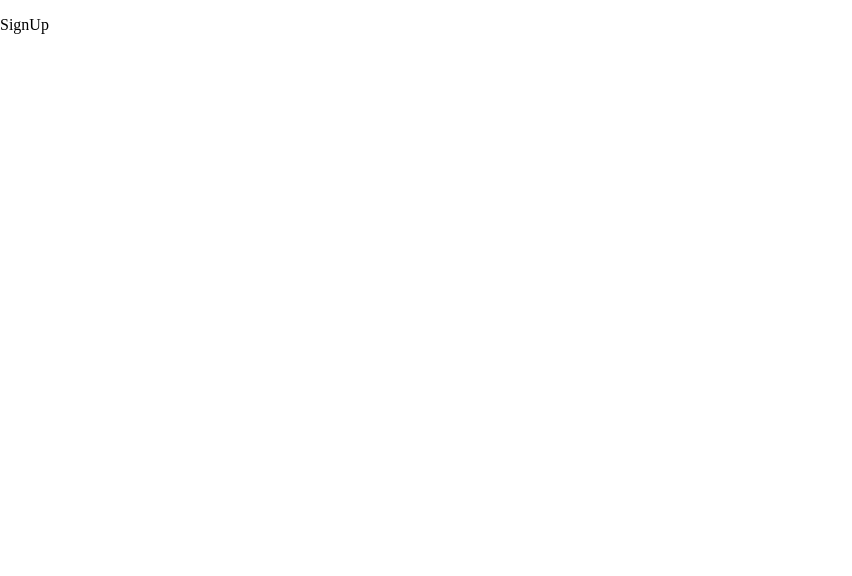
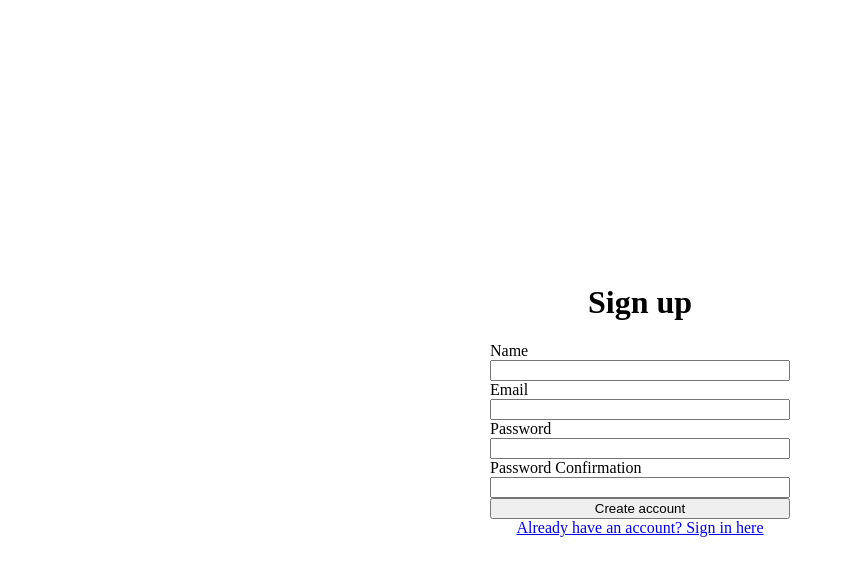
Before and after one commit to wolmeister/expenser, a React (Vite) app in the folder packages/web/: page /signup in a window 1280 px wide. Shown: the top 576 px of the page, without its empty margins (0-852 px from the left). Built offline with nearby package versions, Linux system fonts and the light colour scheme.

Commit message:
[WEB] Add signup page

```diff
--- a/packages/web/src/pages/Login/index.tsx
+++ b/packages/web/src/pages/Login/index.tsx
@@ -1,5 +1,6 @@
 import React from 'react';
 import { useForm } from 'react-hook-form';
+import { Link } from 'wouter';
 
 import { useAuth } from '../../hooks/useAuth';
 
@@ -72,6 +73,8 @@ export function Login() {
 
         <button type="submit">Log in</button>
       </form>
+
+      <Link href="/signup">Don&apos;t have an account yet? Sign up here</Link>
     </div>
   );
 }
--- a/packages/web/src/pages/SignUp/index.tsx
+++ b/packages/web/src/pages/SignUp/index.tsx
@@ -1,9 +1,122 @@
 import React from 'react';
+import { useForm } from 'react-hook-form';
+import { Link } from 'wouter';
+import { http } from '../../api/http';
+
+import { useAuth } from '../../hooks/useAuth';
+
+type SignUpFormData = {
+  name: string;
+  email: string;
+  password: string;
+  passwordConfirmation: string;
+};
 
 export function SignUp() {
+  const { signIn } = useAuth();
+  const { register, handleSubmit, errors, watch } = useForm<SignUpFormData>({
+    mode: 'onSubmit',
+    reValidateMode: 'onChange',
+  });
+  const onSubmit = handleSubmit(async data => {
+    try {
+      await http.post('/api/users', {
+        json: data,
+      });
+
+      try {
+        signIn(data);
+      } catch (err) {
+        alert('Invalid credentials');
+      }
+    } catch (err) {
+      alert('Email is not unique');
+    }
+  });
+
   return (
-    <div>
-      <p>SignUp</p>
+    <div
+      style={{
+        width: '100vw',
+        height: '100vh',
+        display: 'flex',
+        alignItems: 'center',
+        justifyContent: 'center',
+        flexDirection: 'column',
+      }}
+    >
+      <h1>Sign up</h1>
+      <form
+        onSubmit={onSubmit}
+        style={{ width: '300px', display: 'flex', flexDirection: 'column' }}
+      >
+        <label htmlFor="name">Name</label>
+        <input
+          type="text"
+          name="name"
+          id="name"
+          ref={register({
+            required: {
+              value: true,
+              message: 'Required field',
+            },
+          })}
+        />
+        {errors.email?.message ? <span>{errors.email.message}</span> : null}
+
+        <label htmlFor="email">Email</label>
+        <input
+          type="text"
+          name="email"
+          id="email"
+          ref={register({
+            required: {
+              value: true,
+              message: 'Required field',
+            },
+            pattern: {
+              value: /^[A-Z0-9._%+-]+@[A-Z0-9.-]+\.[A-Z]{2,}$/i,
+              message: 'Invalid email',
+            },
+          })}
+        />
+        {errors.email?.message ? <span>{errors.email.message}</span> : null}
+
+        <label htmlFor="password">Password</label>
+        <input
+          type="password"
+          name="password"
+          id="password"
+          ref={register({
+            required: {
+              value: true,
+              message: 'Required field',
+            },
+          })}
+        />
+        {errors.password?.message ? <span>{errors.password.message}</span> : null}
+
+        <label htmlFor="passwordConfirmation">Password Confirmation</label>
+        <input
+          type="password"
+          name="passwordConfirmation"
+          id="passwordConfirmation"
+          ref={register({
+            required: {
+              value: true,
+              message: 'Required field',
+            },
+            validate: value => value === watch('password') || 'The passwords do not match',
+          })}
+        />
+        {errors.passwordConfirmation?.message ? (
+          <span>{errors.passwordConfirmation.message}</span>
+        ) : null}
+
+        <button type="submit">Create account</button>
+      </form>
+
+      <Link href="/login">Already have an account? Sign in here</Link>
     </div>
   );
 }
```
